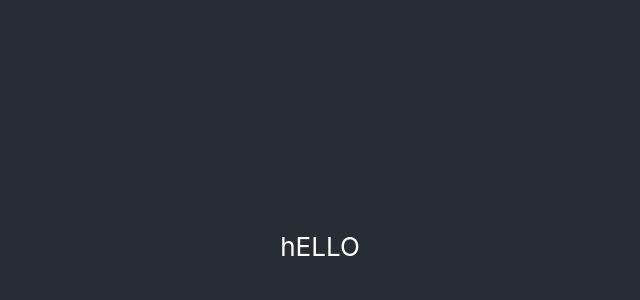
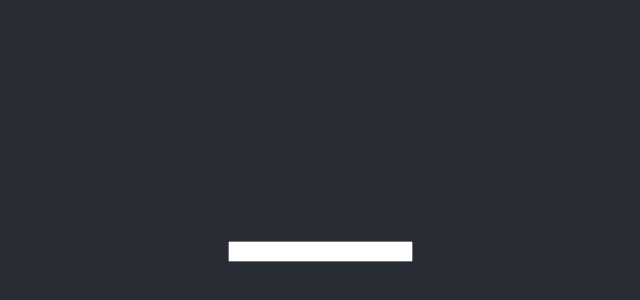
Before and after one commit to annastmal/Dictionary-app, a React (Create React App) app: page / in a window 1280 px wide. Shown: the part 154-454 px from the top of the page, without its empty margins (320-960 px from the left). Built offline with nearby package versions, Linux system fonts and the light colour scheme.

Commit message:
added search field

```diff
--- a/src/DictionarySearch.js
+++ b/src/DictionarySearch.js
@@ -1,7 +1,19 @@
-import React from "react";
+import React, { useState } from "react";
 
-export default function DictionarySearch(){
-    return(
-        "hELLO"
-    )
+export default function DictionarySearch() {
+  let [keyword, setKeyword] = useState("");
+  function search(event) {
+    event.preventDefault();
+    alert(`Searching for ${keyword} definition`);
+  }
+  function handleKeywordChange(event) {
+    setKeyword(event.target.value);
+  }
+  return (
+    <div className="Dictionary">
+      <form onSubmit={search}>
+        <input type="search" onChange={handleKeywordChange} />
+      </form>
+    </div>
+  );
 }
```
